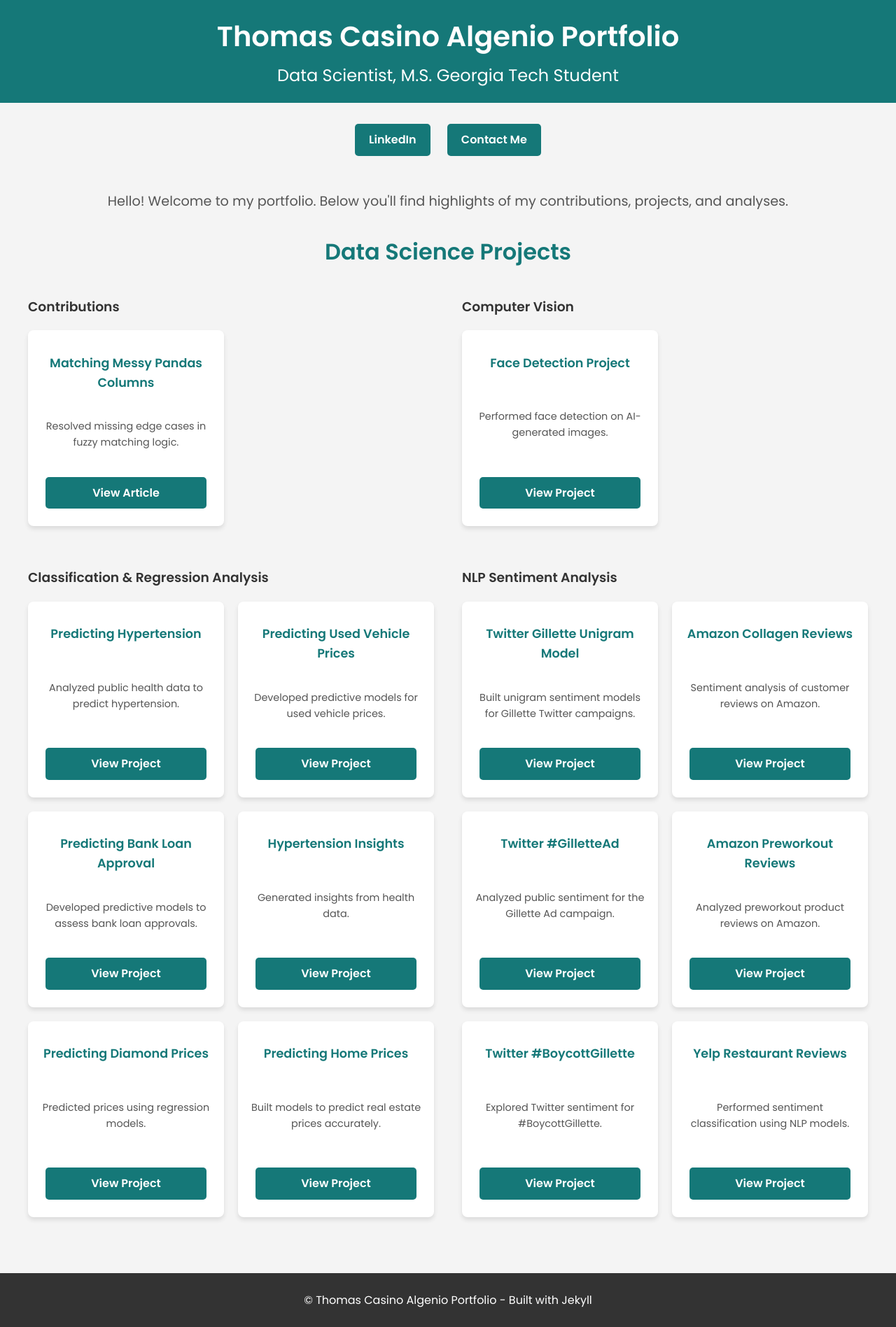
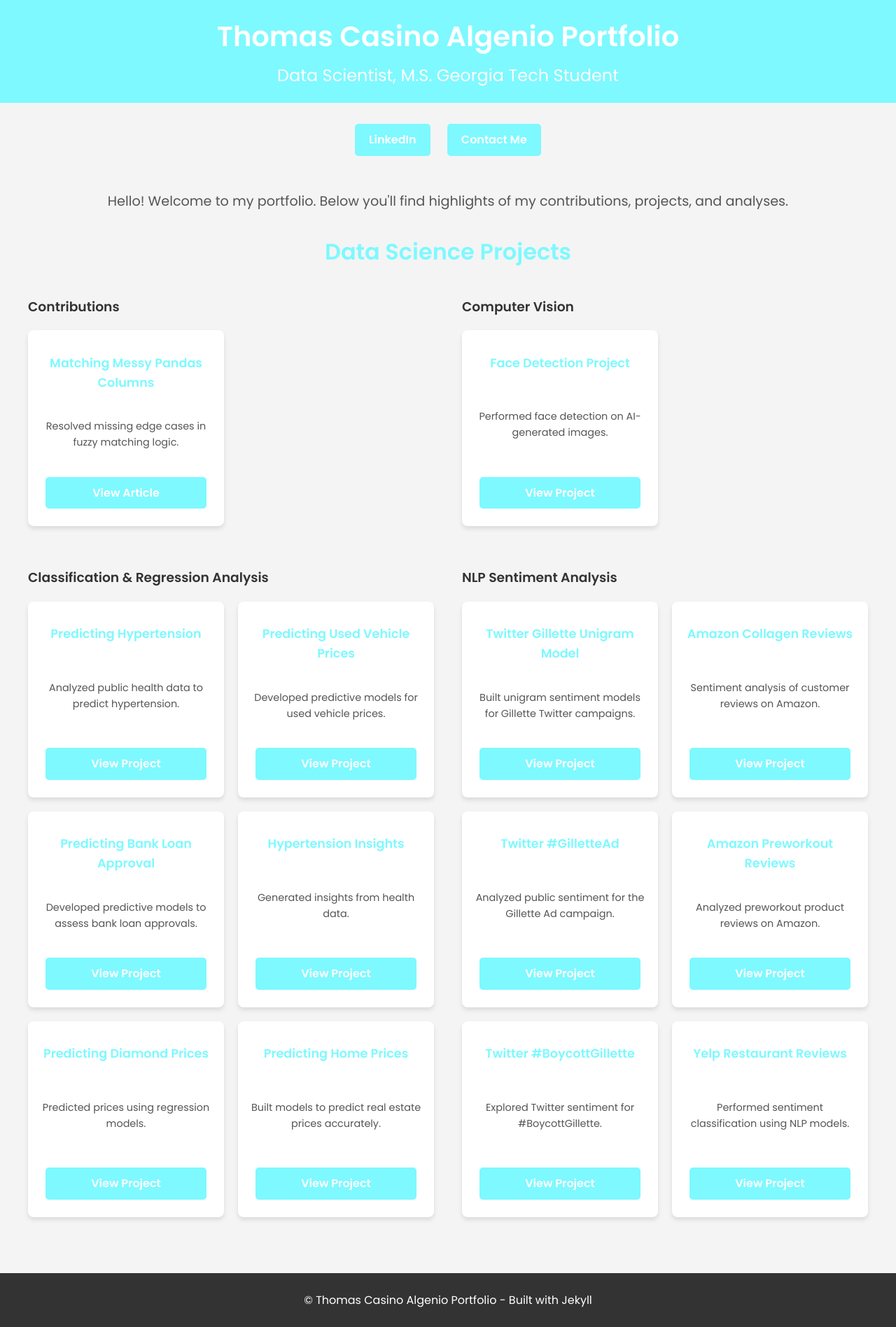
Before and after one commit to thomasalgenio/Thomas_Portfolio, a Jekyll site: the page built from README.md, in a window 1280 px wide. Shown: the whole page at 70% size. Built offline with Jekyll 4.4.1, drawn with Linux system fonts in a browser that asks for light colours; our own code applies the rules of GitHub Pages for plain Markdown files.

Commit message:
Update default.html

```diff
--- a/_layouts/default.html
+++ b/_layouts/default.html
@@ -17,7 +17,7 @@
       }
 
       header {
-        background: #157878;
+        background: #7DF9FF;
         color: white;
         padding: 20px;
         text-align: center;
@@ -45,7 +45,7 @@
         font-size: 1rem;
         font-weight: bold;
         color: white;
-        background-color: #157878;
+        background-color: #7DF9FF;
         text-decoration: none;
         border-radius: 5px;
         transition: background-color 0.3s;
@@ -67,7 +67,7 @@
       }
 
       section h2 {
-        color: #157878;
+        color: #7DF9FF;
         font-size: 2rem;
         margin-bottom: 20px;
         text-align: center;
@@ -110,7 +110,7 @@
       .project-card h3 {
         font-size: 1.1rem;
         margin-bottom: 10px;
-        color: #157878;
+        color: #7DF9FF;
       }
 
       .project-card p {
```
